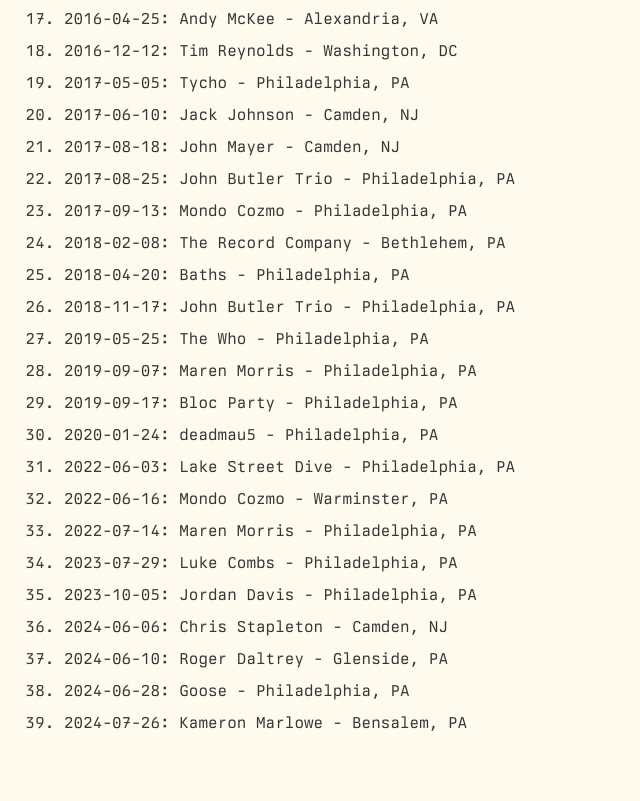
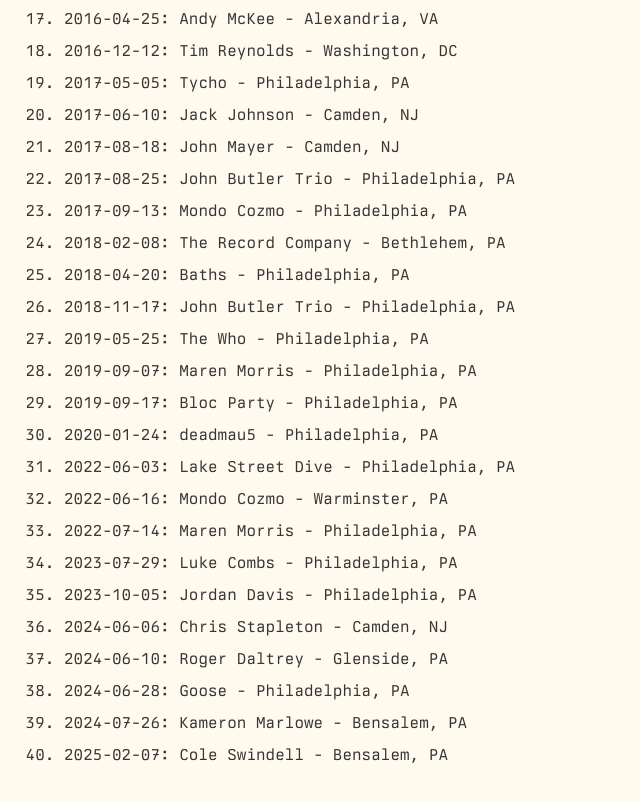
Before and after one commit to jaredculp/jaredculp.github.io, an Astro site: page /concerts in a window 1280 px wide. Shown: the part 2036-2837 px from the top of the page, without its empty margins (0-640 px from the left). Before the commit the page ends 2815 px from the top, so only its background shows below. Built offline with nearby package versions, Linux system fonts and the light colour scheme; Astro itself is replaced by a stand-in of ours.

Commit message:
Update concerts.md

```diff
--- a/src/pages/concerts.md
+++ b/src/pages/concerts.md
@@ -89,3 +89,4 @@ title: Concerts
 1. 2024-06-10: Roger Daltrey - Glenside, PA
 1. 2024-06-28: Goose - Philadelphia, PA
 1. 2024-07-26: Kameron Marlowe - Bensalem, PA
+1. 2025-02-07: Cole Swindell - Bensalem, PA
```
